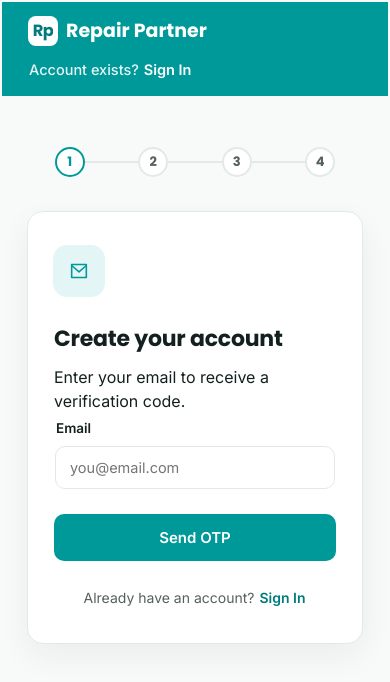
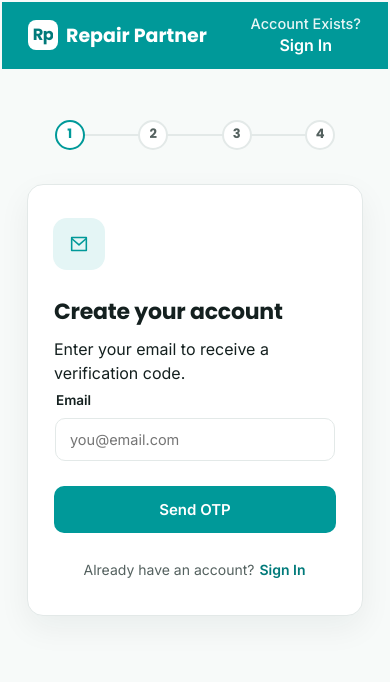
Before and after one commit to atul17-bagal/repairpartner, a plain HTML site: page signup.html in a window 390 px wide. Drawn offline with Linux system fonts and the light colour scheme.

Commit message:
Refactor topbar links and styles for mobile view

```diff
--- a/signup.html
+++ b/signup.html
@@ -42,6 +42,11 @@ input,select,textarea{ font-family:inherit; }
 /* Minimal top bar */
 .topbar{ background:var(--teal); }
 .topbar-inner{ max-width:var(--container); margin:0 auto; padding:0 var(--sp-3); height:72px; display:flex; align-items:center; justify-content:space-between; gap:var(--sp-2); }
+.logo{ display:flex; align-items:center; gap:8px; font-family:'Poppins',sans-serif; font-weight:700; font-size:19px; color:var(--white); flex:none; }
+.logo-mark{ width:30px; height:30px; border-radius:8px; background:var(--white); display:flex; align-items:center; justify-content:center; }
+.topbar-nav{ display:flex; align-items:center; gap:var(--sp-3); }
+.topbar-link{ position:relative; color:rgba(255,255,255,0.9); font-size:14.5px; font-weight:500; transition:color .2s ease; white-space:nowrap; }
+.topbar-link:hover{ color:var(--white); }
 .logo{ display:flex; align-items:center; gap:8px; font-family:'Poppins',sans-serif; font-weight:700; font-size:19px; color:var(--white); flex:none; }
 .logo-mark{ width:30px; height:30px; border-radius:8px; background:var(--white); display:flex; align-items:center; justify-content:center; }
 .topbar-nav{ display:flex; align-items:center; gap:var(--sp-3); }
@@ -170,8 +175,21 @@ input,select,textarea{ font-family:inherit; }
 .step-panel.active{ display:block; }
 
 @media (max-width:600px){
-  .topbar-nav{ display:none; }
+  .topbar-link {
+    display:flex;
+    flex-direction:column;   /* stack vertically */
+    align-items:center;      /* center horizontally */
+    text-align:center;
+    line-height:1;
+  }
+  .topbar-link b {
+    margin-top:4px;
+    font-size:16px;
+    font-weight:700;
+    color:var(--white);
+  }
 }
+
 @media (max-width:480px){
   .auth-card{ padding:var(--sp-4) var(--sp-3); }
   .field-row, .field-row.three{ grid-template-columns:1fr; }
@@ -209,11 +227,7 @@ input,select,textarea{ font-family:inherit; }
       Repair Partner
     </a>
     <div class="topbar-actions">
-      <button class="install-btn" id="installAppBtn" aria-label="Install App" type="button">
-        <svg viewBox="0 0 24 24" fill="none"><path d="M12 3v12m0 0l-4-4m4 4l4-4M5 17v2a2 2 0 002 2h10a2 2 0 002-2v-2" stroke="currentColor" stroke-width="1.8" stroke-linecap="round" stroke-linejoin="round"/></svg>
-        <span class="install-text">Install App</span>
-      </button>
-      <a href="signin.html" class="topbar-link">Account exists? <b>Sign In</b></a>
+      <a href="signin.html" class="topbar-link">Account Exists?<b>Sign In</b></a>
     </div>
   </div>
 </header>
```
